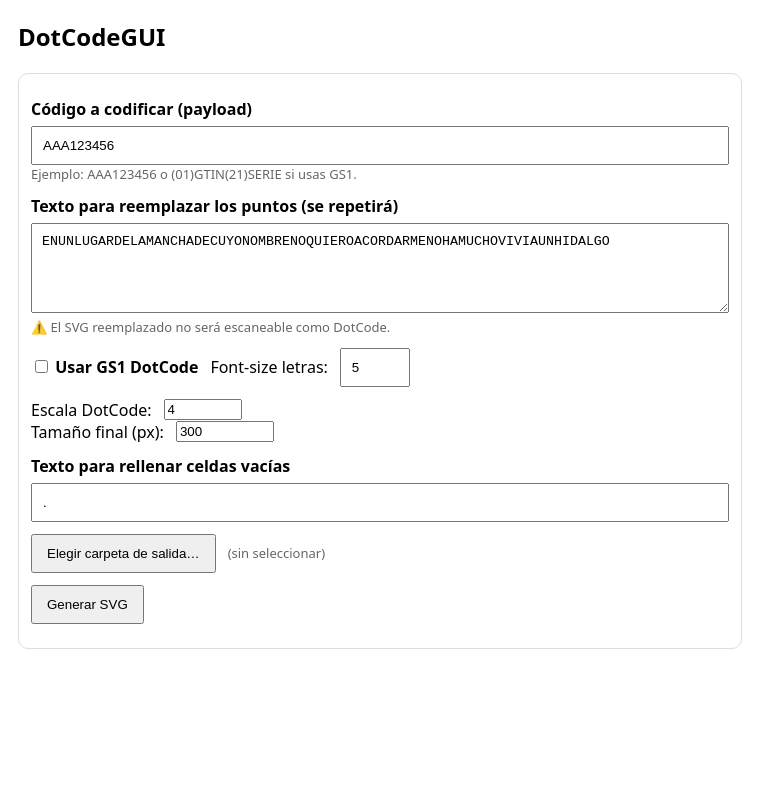
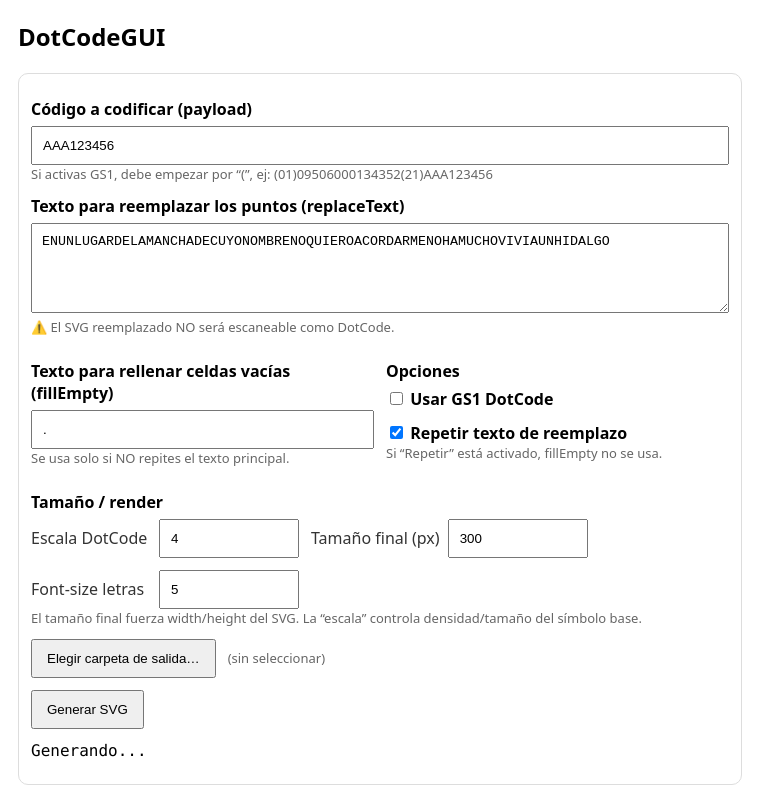
Before and after one commit to FerFerFer1970/Dotcode3, an Electron app: page index.html in a window 760 px wide. Both pictures are taken after a click on the button "Generar SVG". Drawn offline with Linux system fonts and the light colour scheme; no server answers.

Commit message:
Add files via upload

```diff
--- a/index.html
+++ b/index.html
@@ -8,13 +8,17 @@
     body { font-family: system-ui, Arial; margin: 18px; }
     .row { margin: 12px 0; }
     label { display:block; margin-bottom: 6px; font-weight: 600; }
-    input[type="text"], textarea { width: 100%; padding: 10px; box-sizing: border-box; }
+    input[type="text"], input[type="number"], textarea { width: 100%; padding: 10px; box-sizing: border-box; }
     textarea { height: 90px; resize: vertical; }
     .inline { display:flex; gap: 12px; align-items: center; flex-wrap: wrap; }
     button { padding: 10px 14px; cursor: pointer; }
     .box { border: 1px solid #ddd; padding: 12px; border-radius: 10px; }
     .muted { color:#666; font-size: 13px; }
     .status { white-space: pre-wrap; font-family: ui-monospace, Consolas, monospace; }
+    .grid { display:grid; grid-template-columns: 1fr 1fr; gap: 12px; }
+    .kv { display:flex; gap:8px; align-items:center; }
+    .kv span { min-width: 120px; color:#333; }
+    .kv input { width: 140px; }
   </style>
 </head>
 <body>
@@ -24,40 +28,58 @@
     <div class="row">
       <label>Código a codificar (payload)</label>
       <input id="payload" type="text" value="AAA123456" />
-      <div class="muted">Ejemplo: AAA123456 o (01)GTIN(21)SERIE si usas GS1.</div>
+      <div class="muted">Si activas GS1, debe empezar por “(”, ej: (01)09506000134352(21)AAA123456</div>
     </div>
 
     <div class="row">
-      <label>Texto para reemplazar los puntos (se repetirá)</label>
+      <label>Texto para reemplazar los puntos (replaceText)</label>
       <textarea id="replaceText">ENUNLUGARDELAMANCHADECUYONOMBRENOQUIEROACORDARMENOHAMUCHOVIVIAUNHIDALGO</textarea>
-      <div class="muted">⚠️ El SVG reemplazado no será escaneable como DotCode.</div>
+      <div class="muted">⚠️ El SVG reemplazado NO será escaneable como DotCode.</div>
     </div>
 
-    <div class="row inline">
+    <div class="grid">
+      <div class="row">
+        <label>Texto para rellenar celdas vacías (fillEmpty)</label>
+        <input id="fillEmpty" type="text" value="." />
+        <div class="muted">Se usa solo si NO repites el texto principal.</div>
+      </div>
+
+      <div class="row">
+        <label>Opciones</label>
+        <div class="inline">
           <label style="margin:0;">
             <input id="useGs1" type="checkbox" />
             Usar GS1 DotCode
           </label>
 
-      <div class="inline">
-        <span>Font-size letras:</span>
-        <input id="fontSize" type="text" value="5" style="width:70px;" />
+          <label style="margin:0;">
+            <input id="repeatReplaceText" type="checkbox" checked />
+            Repetir texto de reemplazo
+          </label>
+        </div>
+        <div class="muted">Si “Repetir” está activado, fillEmpty no se usa.</div>
       </div>
     </div>
 
+    <div class="row">
+      <label>Tamaño / render</label>
       <div class="inline">
-  <span>Escala DotCode:</span>
-  <input id="scale" type="number" value="4" min="1" max="10" style="width:70px;" />
+        <div class="kv">
+          <span>Escala DotCode</span>
+          <input id="scale" type="number" value="4" min="1" max="12" />
         </div>
 
-<div class="inline">
-  <span>Tamaño final (px):</span>
-  <input id="finalSize" type="number" value="300" min="100" max="2000" style="width:90px;" />
+        <div class="kv">
+          <span>Tamaño final (px)</span>
+          <input id="finalSize" type="number" value="300" min="100" max="3000" />
         </div>
 
-<div class="row">
-  <label>Texto para rellenar celdas vacías</label>
-  <input id="fillEmpty" type="text" value="." />
+        <div class="kv">
+          <span>Font-size letras</span>
+          <input id="fontSize" type="number" value="5" min="1" max="20" />
+        </div>
+      </div>
+      <div class="muted">El tamaño final fuerza width/height del SVG. La “escala” controla densidad/tamaño del símbolo base.</div>
     </div>
 
     <div class="row inline">
--- a/renderer.js
+++ b/renderer.js
@@ -1,12 +1,16 @@
 const payloadEl = document.getElementById('payload');
 const replaceEl = document.getElementById('replaceText');
+const fillEmptyEl = document.getElementById('fillEmpty');
+
 const useGs1El = document.getElementById('useGs1');
+const repeatEl = document.getElementById('repeatReplaceText');
+
+const scaleEl = document.getElementById('scale');
+const finalSizeEl = document.getElementById('finalSize');
+const fontSizeEl = document.getElementById('fontSize');
+
 const outDirEl = document.getElementById('outDir');
 const statusEl = document.getElementById('status');
-const fontSizeEl = document.getElementById('fontSize');
-const scaleEl = document.getElementById('scale');
-const finalSizeEl = document.getElementById('finalSize');
-const fillEmptyEl = document.getElementById('fillEmpty');
 
 let outDir = null;
 
@@ -25,24 +29,18 @@ document.getElementById('choose').addEventListener('click', async () => {
 document.getElementById('generate').addEventListener('click', async () => {
   try {
     setStatus('Generando...');
+
     const res = await window.api.generate({
       payload: payloadEl.value,
       replaceText: replaceEl.value,
+      fillEmpty: fillEmptyEl.value,
       useGs1: useGs1El.checked,
+      repeatReplaceText: repeatEl.checked,
       outDir,
-      fontSize: fontSizeEl.value
+      scale: scaleEl.value,
+      finalSize: finalSizeEl.value,
+      fontSize: fontSizeEl.value,
     });
-
-const res = await window.api.generate({
-  payload: payloadEl.value,
-  replaceText: replaceEl.value,
-  useGs1: useGs1El.checked,
-  outDir,
-  fontSize: fontSizeEl.value,
-  scale: scaleEl.value,
-  finalSize: finalSizeEl.value,
-  fillEmpty: fillEmptyEl.value
-});
 
     setStatus(
       `✅ Listo\n` +
```
Also changed, not shown: main.js (+86 -36 lines). Lines whose indentation alone changed are shown as unchanged.
